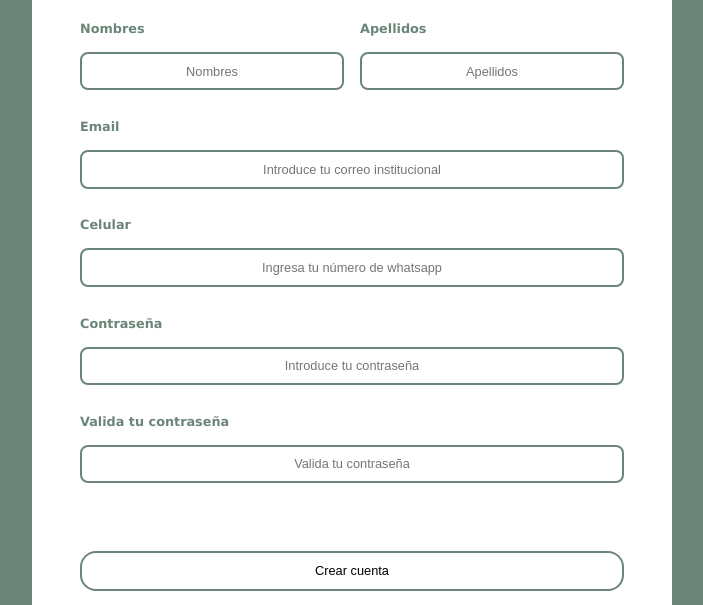
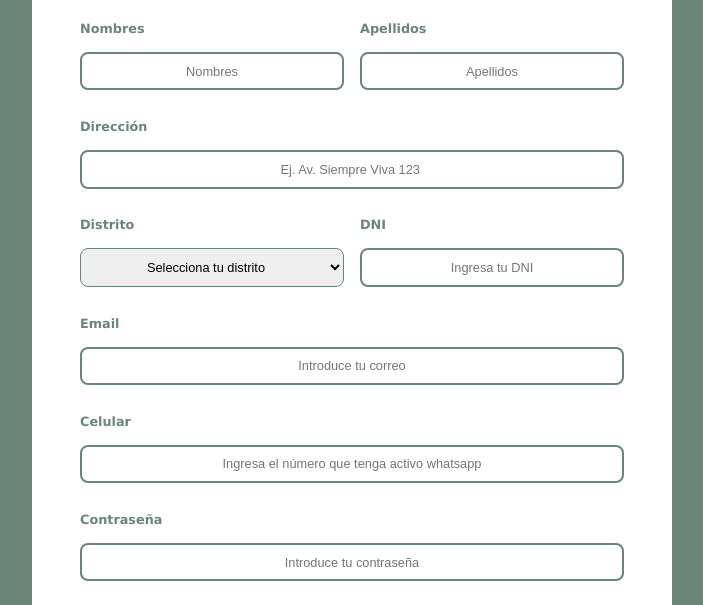
Before and after one commit to Hardwell11-gif/renew, a plain HTML site: page registrarse.html in a window 1280 px wide. Shown: the part 186-791 px from the top of the page, without its empty margins (288-991 px from the left). Drawn offline with Linux system fonts and the light colour scheme.

Commit message:
actualización de datos para registro

```diff
--- a/js/registrarse.js
+++ b/js/registrarse.js
@@ -8,13 +8,16 @@ document.addEventListener("DOMContentLoaded", () => {
 
       const nombres = document.getElementById("nombres").value.trim();
       const apellidos = document.getElementById("apellidos").value.trim();
+      const direccion = document.getElementById("direccion").value.trim();
+      const distrito = document.getElementById("distrito").value.trim();
+      const dni = document.getElementById("dni").value.trim();
       const email = document.getElementById("email").value.trim();
       const celular = document.getElementById("celular").value.trim(); // NUEVO
       const password = document.getElementById("password").value.trim();
       const valida_password = document.getElementById("valida_password").value.trim();
 
       // Validaciones
-      if (!nombres || !apellidos || !email || !celular || !password || !valida_password) {
+      if (!nombres || !apellidos  || !direccion || !distrito || !dni || !email || !celular || !password || !valida_password) {
         errorElement.textContent = "Todos los campos son obligatorios.";
         return;
       }
@@ -43,6 +46,9 @@ document.addEventListener("DOMContentLoaded", () => {
         id: Date.now().toString(),
         nombres,
         apellidos,
+        direccion,
+        distrito,
+        dni,
         email,
         celular, // NUEVO
         password,
--- a/registrarse.html
+++ b/registrarse.html
@@ -40,15 +40,82 @@
 
         <div class="div2">
           <div class="div2_1">
+            <label class="credenciales" for="direccion">Dirección</label>
+          </div>
+          <input class="entrada" type="text" id="direccion" placeholder="Ej. Av. Siempre Viva 123 "  autocomplete="street-address" required>
+        </div>
+
+        <div class="div2">
+          <div class="div_nombres">
+            <div class="div2_2">
+              <div class="div2_1">
+                <label class="credenciales" for="distrito">Distrito</label>
+              </div>
+              <select class="entrada" id="distrito" required>
+                <option value=""> Selecciona tu distrito</option>
+                <option value="Ancón">Ancón</option>
+                <option value="Ate">Ate</option>
+                <option value="Barranco">Barranco</option>
+                <option value="Breña">Breña</option>
+                <option value="Carabayllo">Carabayllo</option>
+                <option value="Chorrillos">Chorrillos</option>
+                <option value="Cieneguilla">Cieneguilla</option>
+                <option value="Comas">Comas</option>
+                <option value="El Agustino">El Agustino</option>
+                <option value="Independencia">Independencia</option>
+                <option value="Jesús María">Jesús María</option>
+                <option value="La Molina">La Molina</option>
+                <option value="La Victoria">La Victoria</option>
+                <option value="Lima">Lima</option>
+                <option value="Lince">Lince</option>
+                <option value="Los Olivos">Los Olivos</option>
+                <option value="Lurigancho">Lurigancho</option>
+                <option value="Lurín">Lurín</option>
+                <option value="Magdalena del Mar">Magdalena del Mar</option>
+                <option value="Miraflores">Miraflores</option>
+                <option value="Pueblo Libre">Pueblo Libre</option>
+                <option value="Puente Piedra">Puente Piedra</option>
+                <option value="Punta Hermosa">Punta Hermosa</option>
+                <option value="Punta Negra">Punta Negra</option>
+                <option value="Rímac">Rímac</option>
+                <option value="San Bartolo">San Bartolo</option>
+                <option value="San Borja">San Borja</option>
+                <option value="San Isidro">San Isidro</option>
+                <option value="San Juan de Lurigancho">San Juan de Lurigancho</option>
+                <option value="San Juan de Miraflores">San Juan de Miraflores</option>
+                <option value="San Luis">San Luis</option>
+                <option value="San Martín de Porres">San Martín de Porres</option>
+                <option value="San Miguel">San Miguel</option>
+                <option value="Santa Anita">Santa Anita</option>
+                <option value="Santa María del Mar">Santa María del Mar</option>
+                <option value="Santa Rosa">Santa Rosa</option>
+                <option value="Santiago de Surco">Santiago de Surco</option>
+                <option value="Surquillo">Surquillo</option>
+                <option value="Villa El Salvador">Villa El Salvador</option>
+                <option value="Villa María del Triunfo">Villa María del Triunfo</option>
+              </select>
+            </div>
+            <div class="div2_2">
+              <div class="div2_1">
+                <label class="credenciales" for="dni">DNI</label>
+              </div>
+              <input class="entrada" placeholder="Ingresa tu DNI" type="text" inputmode="numeric" id="dni" minlength="8" maxlength="8" autocomplete="off" required>
+            </div>
+          </div>
+        </div>
+
+        <div class="div2">
+          <div class="div2_1">
             <label class="credenciales" for="email">Email</label>
           </div>
-          <input class="entrada" type="email" id="email" placeholder="Introduce tu correo institucional" required>
+          <input class="entrada" type="email" id="email" placeholder="Introduce tu correo" required>
         </div>
+
         <div class="div2">
           <div class="div2_1">
             <label class="credenciales" for="celular">Celular</label>
           </div>
-          <input class="entrada" maxlength="9" minlength="9" type="tel" id="celular" placeholder="Ingresa tu número de whatsapp" required pattern="^9\d{8}$" title="Debe comenzar con 9 y tener 9 dígitos">
+          <input class="entrada" maxlength="9" minlength="9" type="tel" id="celular" placeholder="Ingresa el número que tenga activo whatsapp" required pattern="^9\d{8}$" title="Debe comenzar con 9 y tener 9 dígitos">
         </div>
 
         <div class="div2">
```
